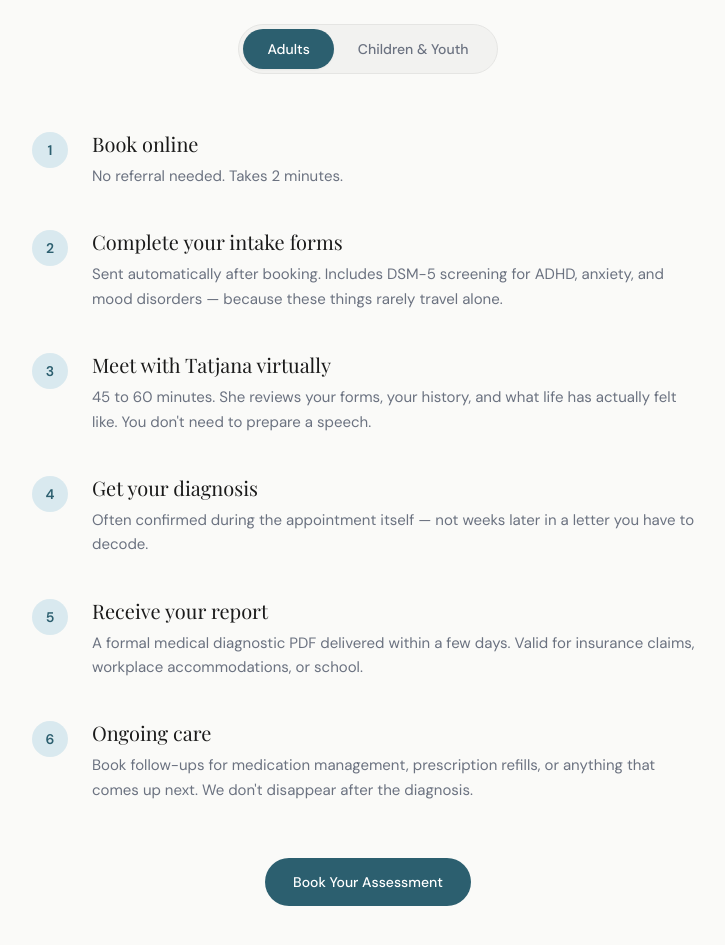
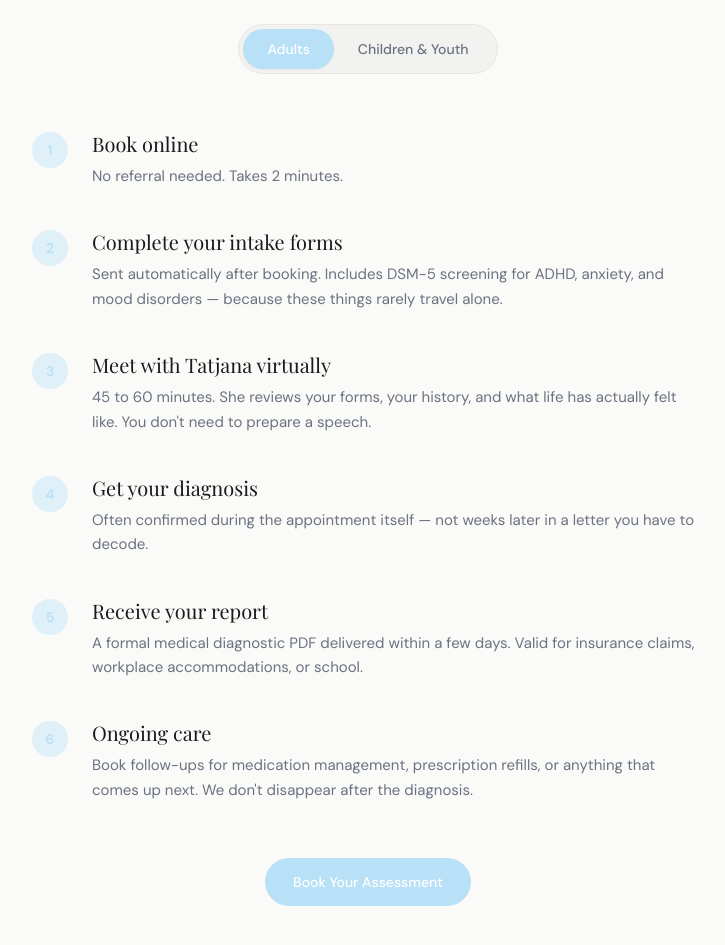
Before and after one commit to araicovi14-blip/clarity-ADHD, a Next.js app: page / in a window 1280 px wide. Shown: the part 1320-2265 px from the top of the page, without its empty margins (272-997 px from the left). Built offline with nearby package versions, Linux system fonts and the light colour scheme; a web font is replaced by a local one.

Commit message:
Update blues to #B8E0F7 in components/HowItWorks.tsx

```diff
--- a/components/HowItWorks.tsx
+++ b/components/HowItWorks.tsx
@@ -100,7 +100,7 @@ export function HowItWorks() {
                 onClick={() => setTab('adult')}
                 className={`px-6 py-2.5 rounded-full text-sm font-medium transition-all duration-200 ${
                   tab === 'adult'
-                    ? 'bg-[#2C5F6F] text-white shadow-sm'
+                    ? 'bg-[#B8E0F7] text-white shadow-sm'
                     : 'text-[#6B7280] hover:text-[#1A1A1A]'
                 }`}
               >
@@ -112,7 +112,7 @@ export function HowItWorks() {
                 onClick={() => setTab('youth')}
                 className={`px-6 py-2.5 rounded-full text-sm font-medium transition-all duration-200 ${
                   tab === 'youth'
-                    ? 'bg-[#2C5F6F] text-white shadow-sm'
+                    ? 'bg-[#B8E0F7] text-white shadow-sm'
                     : 'text-[#6B7280] hover:text-[#1A1A1A]'
                 }`}
               >
@@ -127,8 +127,8 @@ export function HowItWorks() {
           {steps.map((step, i) => (
             <AnimateIn key={`${tab}-${step.n}`} delay={i * 70}>
               <div className="flex gap-6">
-                <div className="flex-shrink-0 w-9 h-9 rounded-full bg-[#A8D0E0]/40 flex items-center justify-center mt-0.5">
-                  <span className="text-[#2C5F6F] font-semibold text-sm">{step.n}</span>
+                <div className="flex-shrink-0 w-9 h-9 rounded-full bg-[#B8E0F7]/40 flex items-center justify-center mt-0.5">
+                  <span className="text-[#B8E0F7] font-semibold text-sm">{step.n}</span>
                 </div>
                 <div>
                   <h3 className="font-serif text-xl text-[#1A1A1A] mb-1.5">{step.title}</h3>
@@ -145,7 +145,7 @@ export function HowItWorks() {
               href={JANE_APP_URL}
               target="_blank"
               rel="noopener noreferrer"
-              className="inline-block px-7 py-3.5 rounded-full bg-[#2C5F6F] text-white text-sm font-medium hover:bg-[#2C5F6F]/90 transition-colors duration-200 focus:outline-none focus:ring-2 focus:ring-[#2C5F6F] focus:ring-offset-2"
+              className="inline-block px-7 py-3.5 rounded-full bg-[#B8E0F7] text-white text-sm font-medium hover:bg-[#B8E0F7]/90 transition-colors duration-200 focus:outline-none focus:ring-2 focus:ring-[#B8E0F7] focus:ring-offset-2"
             >
               Book Your Assessment
             </a>
```
